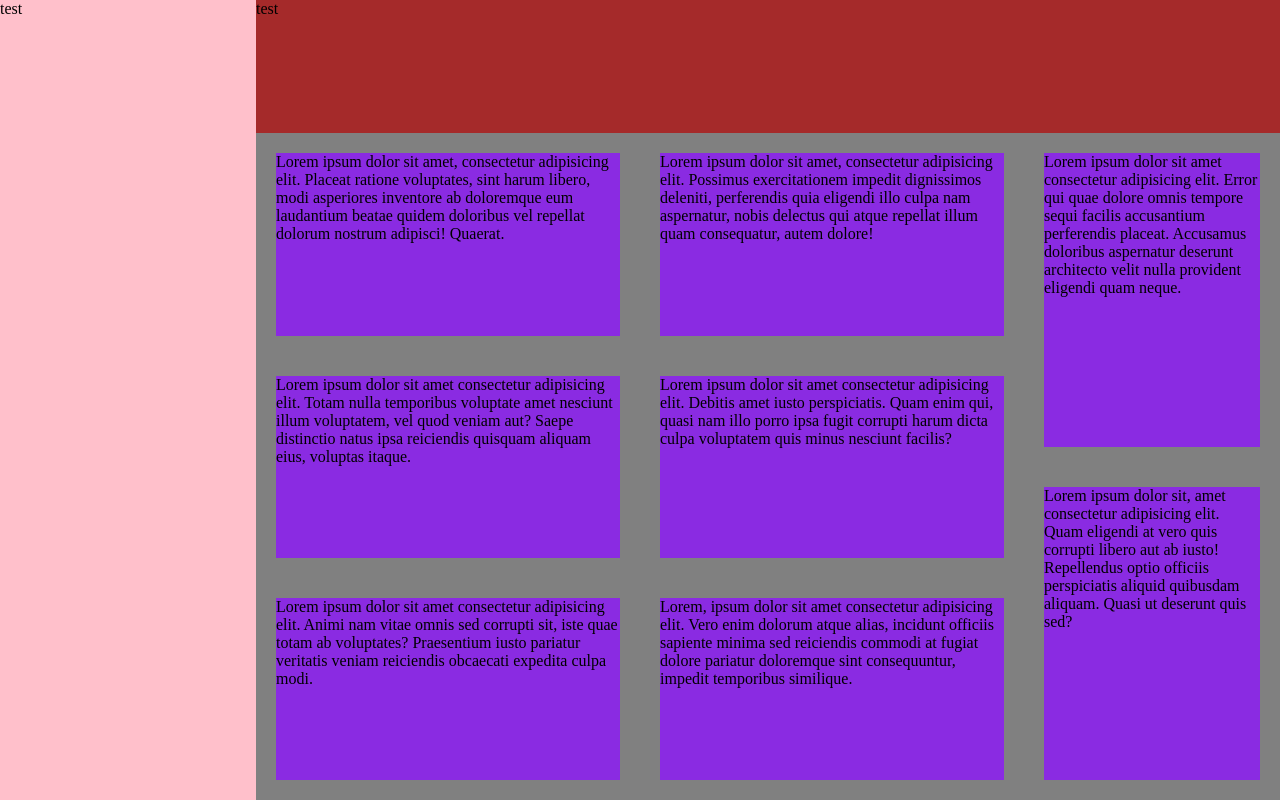
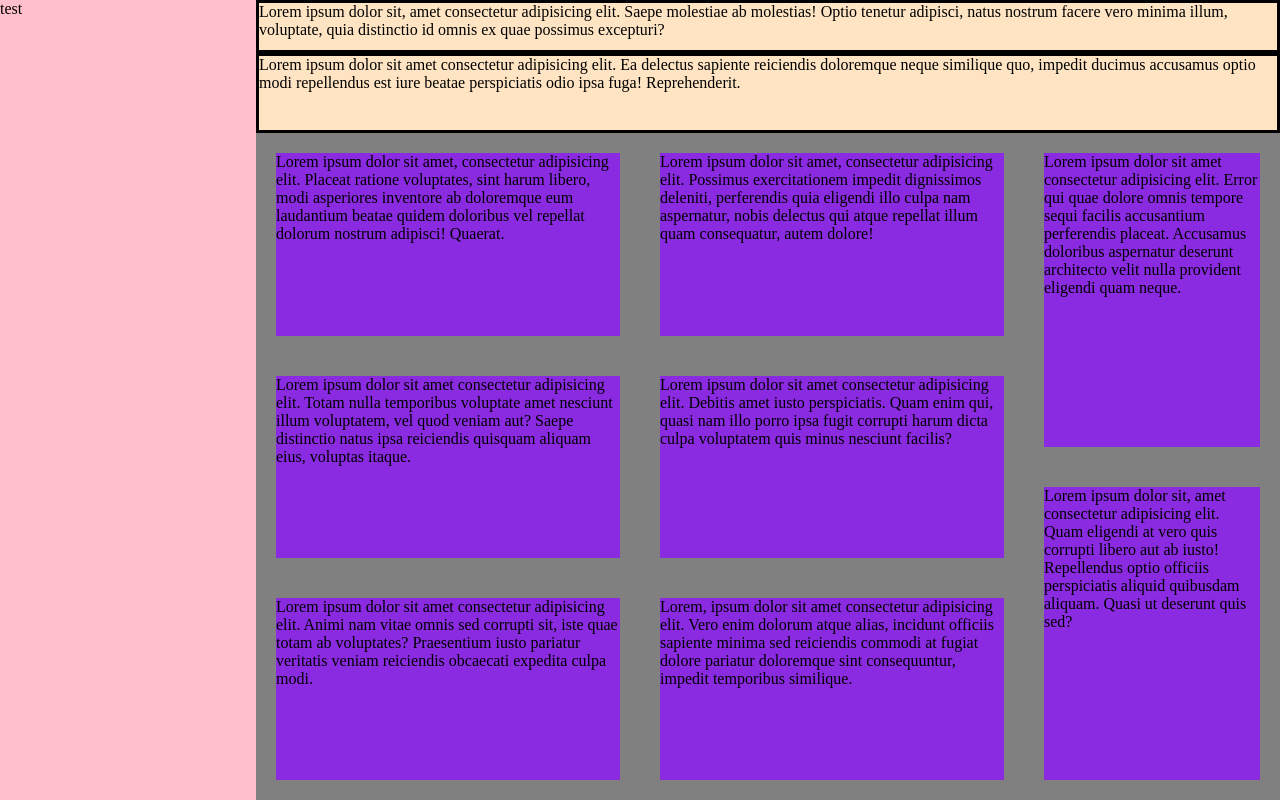
Before and after one commit to vigilancebrandon/admin-dashboard, a plain HTML site: page index.html in a window 1280 px wide. Drawn offline with Linux system fonts and the light colour scheme.

Commit message:
Set basic layout for header

```diff
--- a/index.html
+++ b/index.html
@@ -7,7 +7,10 @@
   <link rel="stylesheet" href="style.css">
 </head>
 <body>
-  <div class="header">test</div>
+  <div class="header">
+    <div class="top">Lorem ipsum dolor sit, amet consectetur adipisicing elit. Saepe molestiae ab molestias! Optio tenetur adipisci, natus nostrum facere vero minima illum, voluptate, quia distinctio id omnis ex quae possimus excepturi?</div>
+    <div class="bottom">Lorem ipsum dolor sit amet consectetur adipisicing elit. Ea delectus sapiente reiciendis doloremque neque similique quo, impedit ducimus accusamus optio modi repellendus est iure beatae perspiciatis odio ipsa fuga! Reprehenderit.</div>
+  </div>
   <div class="sidebar">test</div>
   <div class="main-page">
     <div class="card-container left">
--- a/style.css
+++ b/style.css
@@ -12,12 +12,26 @@ body {
   grid-column: 2 / -1;
   grid-row: 1 / 2;
   background-color: brown;
+
+  display: grid;
+  grid-template-rows: 2fr 3fr;
+}
+
+.header .top,
+.header .bottom {
+  display: flex;
+
+  background-color: bisque;
+  border: solid black;
 }
 
 .sidebar {
   grid-column: 1 / 2;
   grid-row: 1 / -1;
   background-color: pink;
+
+  display: grid;
+  grid-template-rows: 2fr repeat(9, 1fr);
 }
 
 .main-page {
@@ -30,9 +44,6 @@ body {
 }
 
 .card-container.left {
-  /* flex: 3 1; */
-  grid-column: ;
-
   display: grid;
   grid-template-columns: 1fr 1fr;
   grid-template-rows: 1fr 1fr 1fr;
@@ -40,12 +51,6 @@ body {
 }
 
 .card-container.right {
-  /* display: grid;
-  grid-template-columns: 1fr;
-  grid-template-rows: 1fr 1fr;
-  align-items: center; */
-  flex: 1 1;
-
   display: flex;
   flex-direction: column;
   justify-content: center;
```
